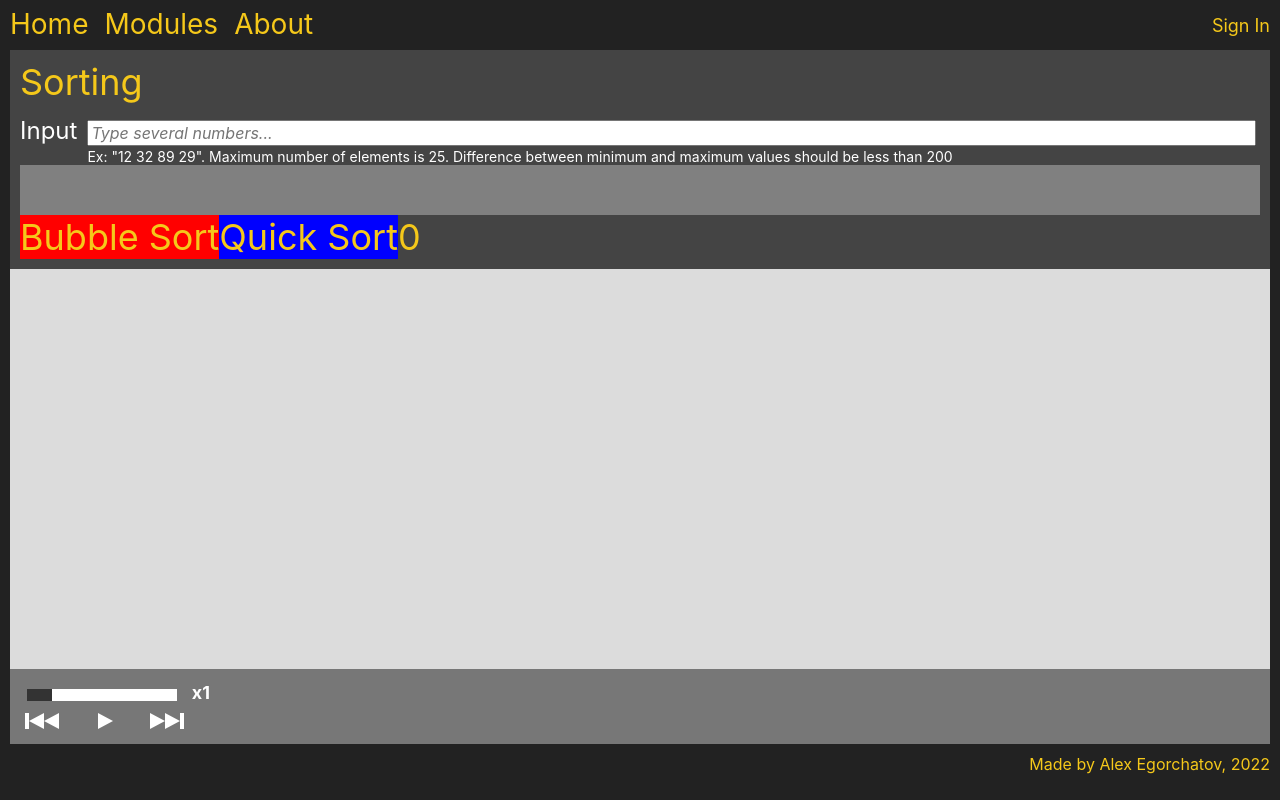
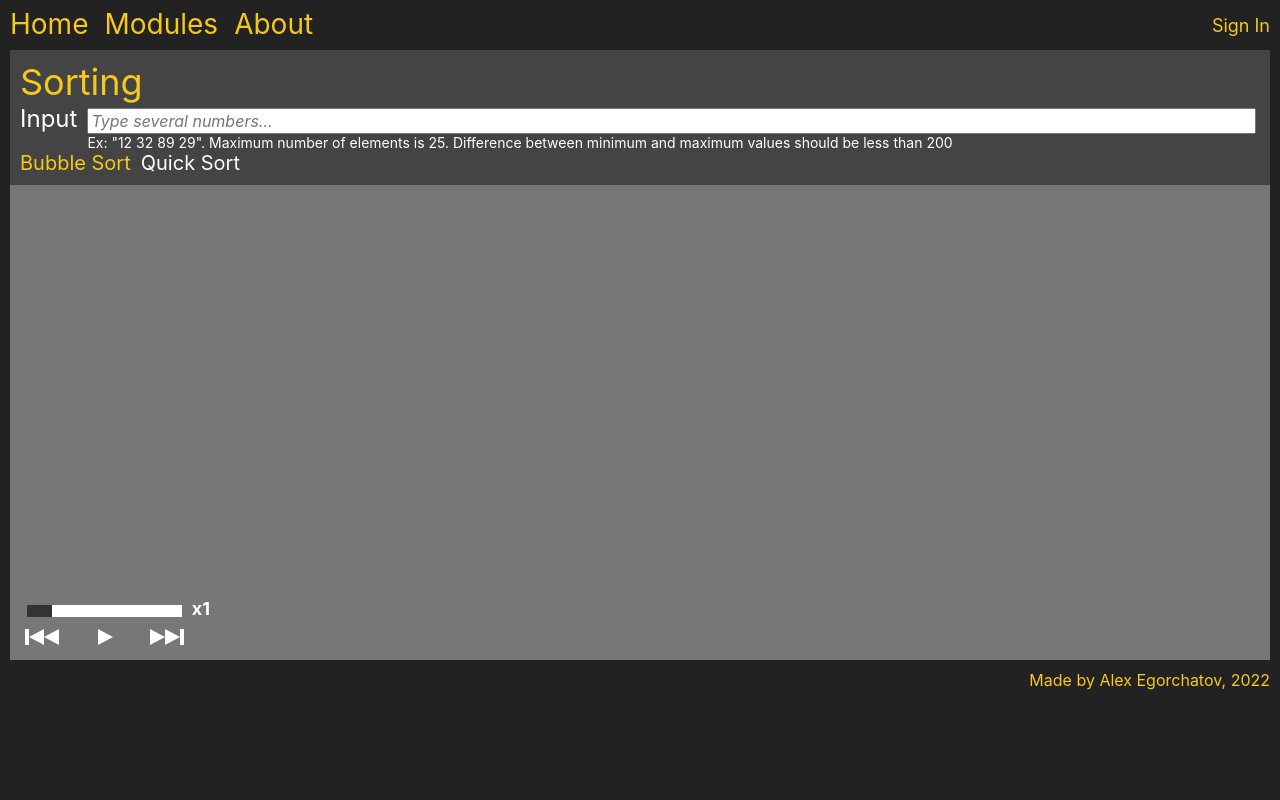
Before and after one commit to AlexEgorchatov/Algorithms, a React (Create React App) app in the folder frontend/: page /sort in a window 1280 px wide. Built offline with nearby package versions, Linux system fonts and the light colour scheme.

Commit message:
Implemented Sorting Page tabs.

```diff
--- a/frontend/src/Components/Slider.tsx
+++ b/frontend/src/Components/Slider.tsx
@@ -160,7 +160,7 @@ const Slider = () => {
     >
       <input
         css={css`
-          width: 150px;
+          width: 155px;
           appearance: none;
           -webkit-appearance: none;
           height: 12px;
--- a/frontend/src/Pages/SortingPage.tsx
+++ b/frontend/src/Pages/SortingPage.tsx
@@ -1,55 +1,26 @@
 /**@jsxImportSource @emotion/react */
 import { css } from '@emotion/react';
-import React from 'react';
-import { mainFontColor, moduleBackground } from '../Resources/Colors';
+import React, { Dispatch } from 'react';
+import { headerItemHovered, mainFontColor, moduleBackground } from '../Resources/Colors';
 import { SliderComponent } from '../Components/Slider';
 import { SortingEnumeration, SortingData, sortingAlgorithms } from '../Resources/Sorting Page Resources/SortingData';
+import { useSelector } from 'react-redux';
+import { AppState } from '../Store/Store';
+import { useDispatch } from 'react-redux';
+import { updatingSortingAlgorithmStateAction } from '../Store/Sorting Page/SortingAlgorithmStateManagement';
+import { AnyAction } from 'redux';
 
-interface Props {
+interface AlgorithmListProps {
   data: SortingData[];
   selectedAlgorithm: SortingEnumeration;
-  setState: React.Dispatch<React.SetStateAction<SortingEnumeration>>;
+  dispatch: Dispatch<AnyAction>;
 }
 
-interface AlgoProps {
-  algorithm: SortingData;
+interface AlgorithmProps {
+  title: string;
   isSelected: boolean;
   onClick: React.MouseEventHandler;
 }
-
-const Algorithm = ({ algorithm, isSelected, onClick }: AlgoProps) => {
-  return (
-    <div
-      css={css`
-        cursor: pointer;
-        background-color: ${isSelected ? 'red' : 'blue'};
-      `}
-      onClick={onClick}
-    >
-      {algorithm.title}
-    </div>
-  );
-};
-
-const AlgorithmsList = ({ data, selectedAlgorithm, setState }: Props) => {
-  return (
-    <div
-      css={css`
-        display: flex;
-      `}
-    >
-      {data.map((algorithm) => (
-        <Algorithm
-          key={algorithm.sortingType}
-          algorithm={algorithm}
-          isSelected={algorithm.sortingType === selectedAlgorithm}
-          onClick={() => setState(algorithm.sortingType)}
-        />
-      ))}
-      {selectedAlgorithm}
-    </div>
-  );
-};
 
 const SortingInput = () => {
   return (
@@ -70,6 +41,7 @@ const SortingInput = () => {
       </div>
       <div
         css={css`
+          display: grid;
           width: 99%;
         `}
       >
@@ -102,8 +74,48 @@ const SortingInput = () => {
   );
 };
 
+const Algorithm = ({ title, isSelected, onClick }: AlgorithmProps) => {
+  return (
+    <div
+      css={css`
+        cursor: pointer;
+        font-size: 20px;
+        color: ${isSelected ? '' : 'white'};
+        margin-right: 10px;
+        :hover {
+          color: ${!isSelected ? `${headerItemHovered}` : ''};
+        }
+      `}
+      onClick={onClick}
+    >
+      {title}
+    </div>
+  );
+};
+
+const AlgorithmsList = ({ data, selectedAlgorithm, dispatch }: AlgorithmListProps) => {
+  return (
+    <div
+      css={css`
+        width: 99%;
+        display: flex;
+      `}
+    >
+      {data.map((algorithm) => (
+        <Algorithm
+          key={algorithm.sortingType}
+          title={algorithm.title}
+          isSelected={algorithm.sortingType === selectedAlgorithm}
+          onClick={() => dispatch(updatingSortingAlgorithmStateAction(algorithm.sortingType))}
+        />
+      ))}
+    </div>
+  );
+};
+
 export const SortingPage = () => {
-  let [selectedAlgorithm, setSelectedAlgorithm] = React.useState<SortingEnumeration>(SortingEnumeration.BubbleSort);
+  const algorithmState = useSelector((state: AppState) => state.sortingAlgorithmState);
+  const dispatch = useDispatch();
 
   return (
     <div
@@ -120,14 +132,7 @@ export const SortingPage = () => {
       >
         Sorting
         <SortingInput />
-        <div
-          css={css`
-            height: 50px;
-            font-size: 16px;
-            background-color: gray;
-          `}
-        ></div>
-        <AlgorithmsList data={sortingAlgorithms} selectedAlgorithm={selectedAlgorithm} setState={setSelectedAlgorithm} />
+        <AlgorithmsList data={sortingAlgorithms} selectedAlgorithm={algorithmState.initialSortingAlgorithm} dispatch={dispatch} />
       </div>
       <div
         css={css`
@@ -137,7 +142,6 @@ export const SortingPage = () => {
         <div
           css={css`
             height: 400px;
-            background-color: gainsboro;
           `}
         ></div>
         <SliderComponent />
--- /dev/null
+++ b/frontend/src/Store/Sorting Page/SortingAlgorithmStateManagement.ts
@@ -0,0 +1,37 @@
+import { SortingEnumeration } from '../../Resources/Sorting Page Resources/SortingData';
+
+//#region State
+export interface SortingAlgorithmState {
+  readonly initialSortingAlgorithm: SortingEnumeration;
+}
+
+const initialSortingModuleState: SortingAlgorithmState = {
+  initialSortingAlgorithm: SortingEnumeration.BubbleSort,
+};
+//#endregion State
+
+//#region Actions
+const UPDATINGSORTINGALGORITHMSTATE = 'UpdatingSortingAlgorithmState';
+export const updatingSortingAlgorithmStateAction = (algorithm = initialSortingModuleState.initialSortingAlgorithm) =>
+  ({
+    type: UPDATINGSORTINGALGORITHMSTATE,
+    algorithm: algorithm,
+  } as const);
+
+//#endregion Actions
+
+//#region Reducers
+type SortingAlgorithmActions = ReturnType<typeof updatingSortingAlgorithmStateAction>;
+export const sortingAlgorithmReducer = (state = initialSortingModuleState, action: SortingAlgorithmActions) => {
+  switch (action.type) {
+    case UPDATINGSORTINGALGORITHMSTATE:
+      return {
+        ...state,
+        initialSortingAlgorithm: action.algorithm,
+      };
+
+    default:
+      return state;
+  }
+};
+//#endregion Reducers
--- a/frontend/src/Store/Store.ts
+++ b/frontend/src/Store/Store.ts
@@ -5,6 +5,7 @@ import { stringMatchingModuleReducer, StringMatchingModuleState } from './Home P
 import { pathFindingModuleReducer, PathFindingModuleState } from './Home Page/PathFindingModuleStateManagement';
 import { headerReducer, HeaderState } from './Home Page/HeaderStateManagement';
 import { sliderComponentReducer, SliderComponentState } from './Shared/SliderComponentStateManagement';
+import { sortingAlgorithmReducer, SortingAlgorithmState } from './Sorting Page/SortingAlgorithmStateManagement';
 
 const rootReducer = combineReducers<AppState>({
   sortingModuleState: sortingModuleReducer,
@@ -12,6 +13,7 @@ const rootReducer = combineReducers<AppState>({
   pathFindingModuleState: pathFindingModuleReducer,
   headerState: headerReducer,
   sliderComponentState: sliderComponentReducer,
+  sortingAlgorithmState: sortingAlgorithmReducer,
 });
 
 export function createStore(): Store<AppState> {
@@ -25,4 +27,5 @@ export interface AppState {
   readonly pathFindingModuleState: PathFindingModuleState;
   readonly headerState: HeaderState;
   readonly sliderComponentState: SliderComponentState;
+  readonly sortingAlgorithmState: SortingAlgorithmState;
 }
```
